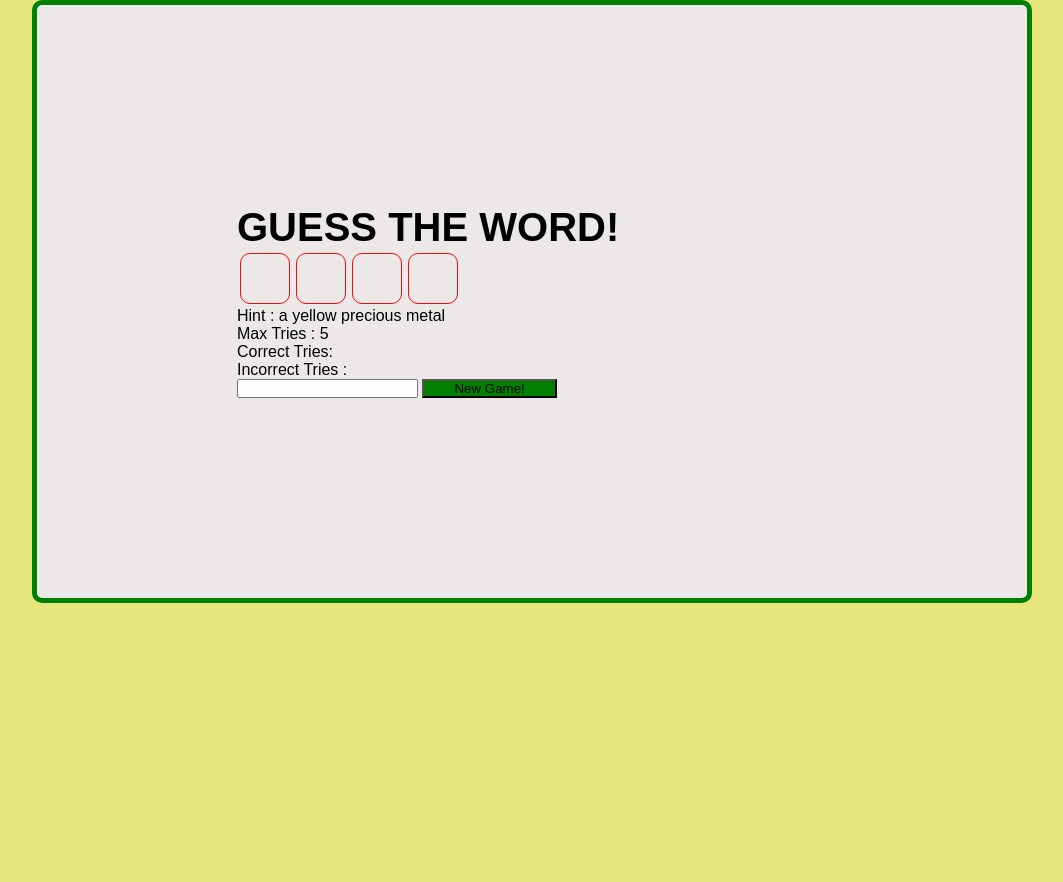
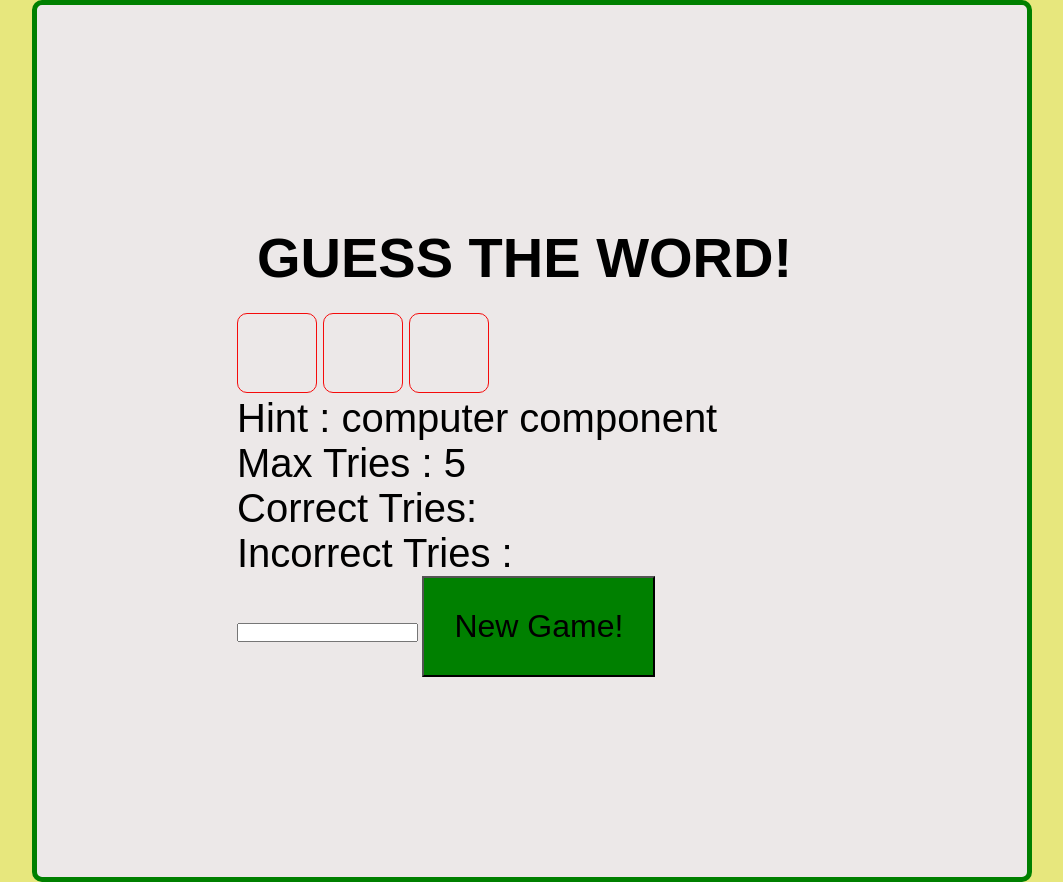
Before and after one commit to mercygsk/Project-Guess-the-Word, a plain HTML site: page index.html in a window 1280 px wide. Shown: the whole page, without its empty margins (108-1171 px from the left). Before the commit the page ends 800 px from the top, so only its background shows below. Drawn offline with Linux system fonts and the light colour scheme.

Commit message:
code with style sheet

```diff
--- a/js/script.js
+++ b/js/script.js
@@ -22,7 +22,28 @@ let wordList = [
     {
         word: "ebay",
         hint: "online shopping site"
+    },
+    {
+        word: "twitter",
+        hint: "a social media app"
+    },
+    {
+        word: "github",
+        hint: "code hosting platform"
+    },
+    {
+        word: "computer",
+        hint: "an electronic device"
+    },
+    {
+        word: "cpu",
+        hint: "computer component"
+    },
+    {
+        word: "java",
+        hint: "programming language"
     }
+
 ]
 
 //let wordList = ['John', 'Mercy', 'Sathwik', 'Samuel', 'Mom', 'Dad'];
--- a/style.css
+++ b/style.css
@@ -21,23 +21,38 @@ body{
   border-radius: 10px;
   align-items: center;
   justify-content: center;
-  h1 {
-      font-size: 2.5em;
+}
+   h1 {
+      font-size: 3.5em;
+      padding: 20px;
+      align-items: center;
     }
 
+
+
+#hint{
+  font-size: 2.5em;
+}
+#maxtries{
+  font-size: 2.5em;
+}
+#CorrectTries{
+  font-size: 2.5em;
+}
+#incorrectTries{
+  font-size: 2.5em;
 }
 #btn{
   background: green;
   align-items: center;
   justify-content: center;
-  padding: 0 30px;
+  padding:  30px;
+  font-size: 2.0em;
 
 }
-
-
 .inputs input{
-  height: 57px;
-  width: 56px;
+  height: 65px;
+  width: 70px;
   margin: 10px;
   font-size: 24px;
   font-weight: 500;
@@ -49,12 +64,18 @@ body{
   text-transform: uppercase;
   border: 1px solid #f50b0b;
 }
-/* .inputs input:first-child{
+.inputs input:first-child{
   margin-left: 0px;
-} */
+}
 .inputs input{
-  height: 51px;
-  width: 50px;
+  height: 80px;
+  width: 80px;
   margin: 3px;
   font-size: 22px;
 }
+/* .typing-input{
+  align-items: center;
+  justify-content: center;
+  padding:  0px;
+  font-size: 2.0em;
+} */
```
